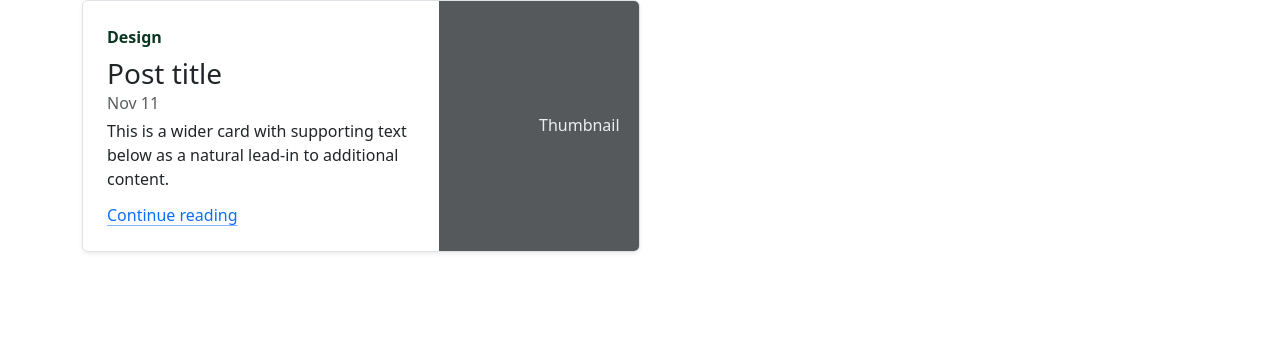
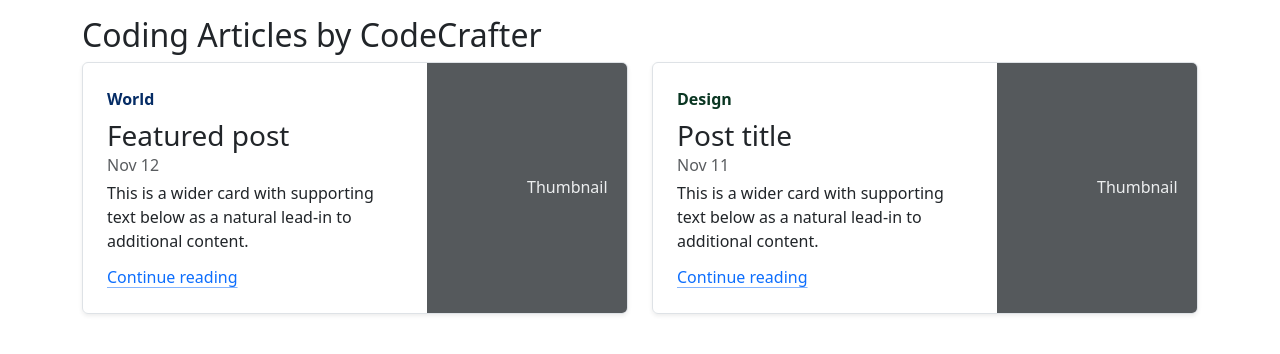
Before and after one commit to kksain/CodeCrafter_Blog, a Django app: page /blog/ in a window 1280 px wide. Shown: the part 56-410 px from the top of the page. Run offline with Django 4.2, Linux system fonts and the light colour scheme.

Commit message:
Code Generate

```diff
--- a/templates/blog/bloghome.html
+++ b/templates/blog/bloghome.html
@@ -5,8 +5,33 @@ BlogHome
 
 {% block body %}
 
-<div class=" container">
-
+<div class=" container my-3">
+  <h2>Coding Articles by CodeCrafter</h2>
+  <div class="row mb-2">
+    <div class="col-md-6">
+      <div class="row g-0 border rounded overflow-hidden flex-md-row mb-4 shadow-sm h-md-250 position-relative">
+        <div class="col p-4 d-flex flex-column position-static">
+          <strong class="d-inline-block mb-2 text-primary-emphasis">World</strong>
+          <h3 class="mb-0">Featured post</h3>
+          <div class="mb-1 text-body-secondary">Nov 12</div>
+          <p class="card-text mb-auto">This is a wider card with supporting text below as a natural lead-in to
+            additional content.</p>
+          <a href="#" class="icon-link gap-1 icon-link-hover stretched-link">
+            Continue reading<svg class="bi">
+              <use xlink:href="#chevron-right"></use>
+            </svg>
+          </a>
+        </div>
+        <div class="col-auto d-none d-lg-block">
+          <svg class="bd-placeholder-img" width="200" height="250" xmlns="http://www.w3.org/2000/svg" role="img"
+            aria-label="Placeholder: Thumbnail" preserveAspectRatio="xMidYMid slice" focusable="false">
+            <title>Placeholder</title>
+            <rect width="100%" height="100%" fill="#55595c"></rect>
+            <text x="50%" y="50%" fill="#eceeef" dy=".3em">Thumbnail</text>
+          </svg>
+        </div>
+      </div>
+    </div>
     <div class="col-md-6">
       <div class="row g-0 border rounded overflow-hidden flex-md-row mb-4 shadow-sm h-md-250 position-relative">
         <div class="col p-4 d-flex flex-column position-static">
--- a/templates/home/contact.html
+++ b/templates/home/contact.html
@@ -23,10 +23,6 @@
             <label for="text" class="form-label">What Can We Help For You?</label>
             <input type="textarea" class="form-control" id="textarea">
         </div>
-        <div class="mb-3">
-            <label for="formFile" class="form-label">Default file input example</label>
-            <input class="form-control" type="file" id="formFile">
-          </div>
 
         <button type="submit" class="btn btn-primary">Submit</button>
     </form>
```
Lines whose indentation alone changed are shown as unchanged.
